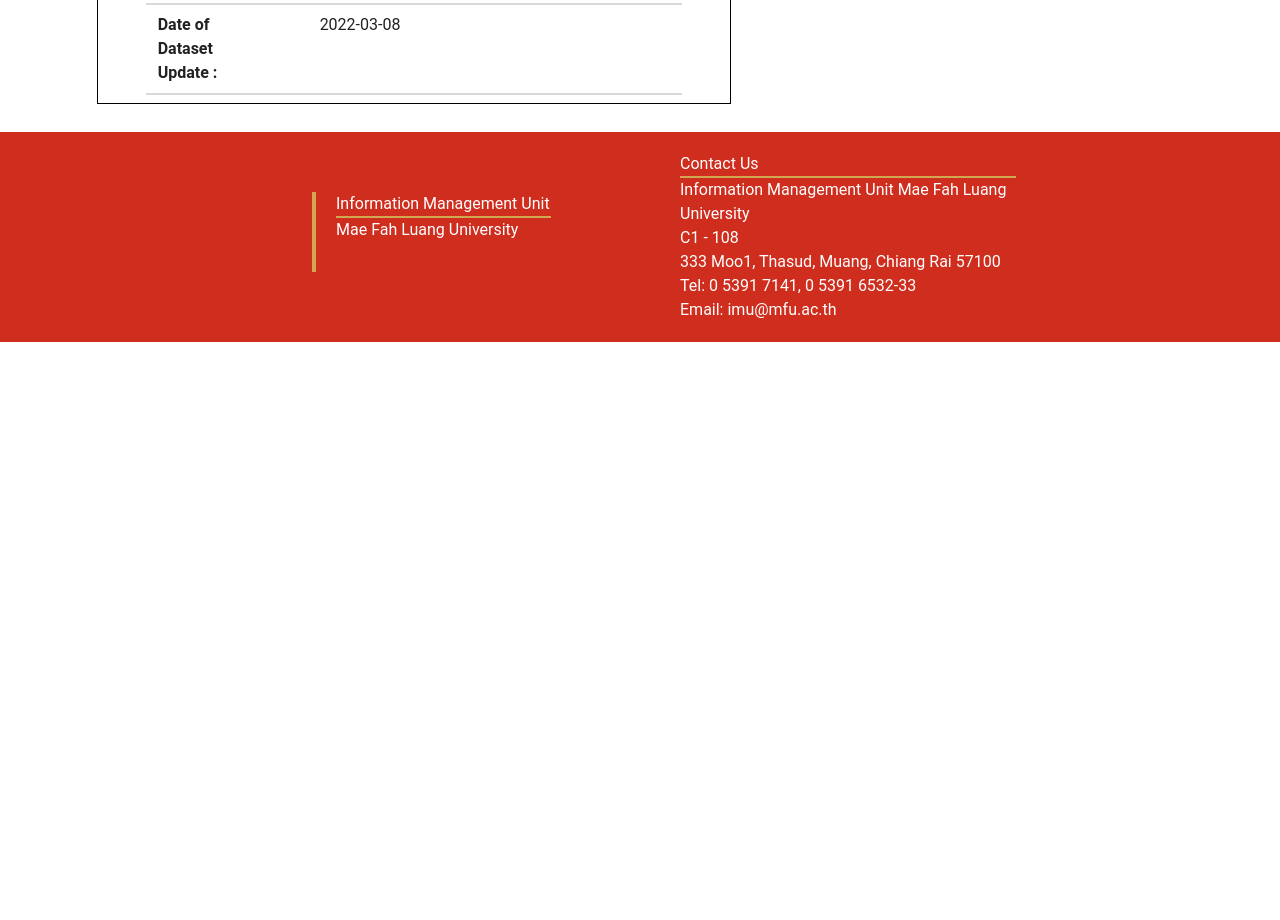
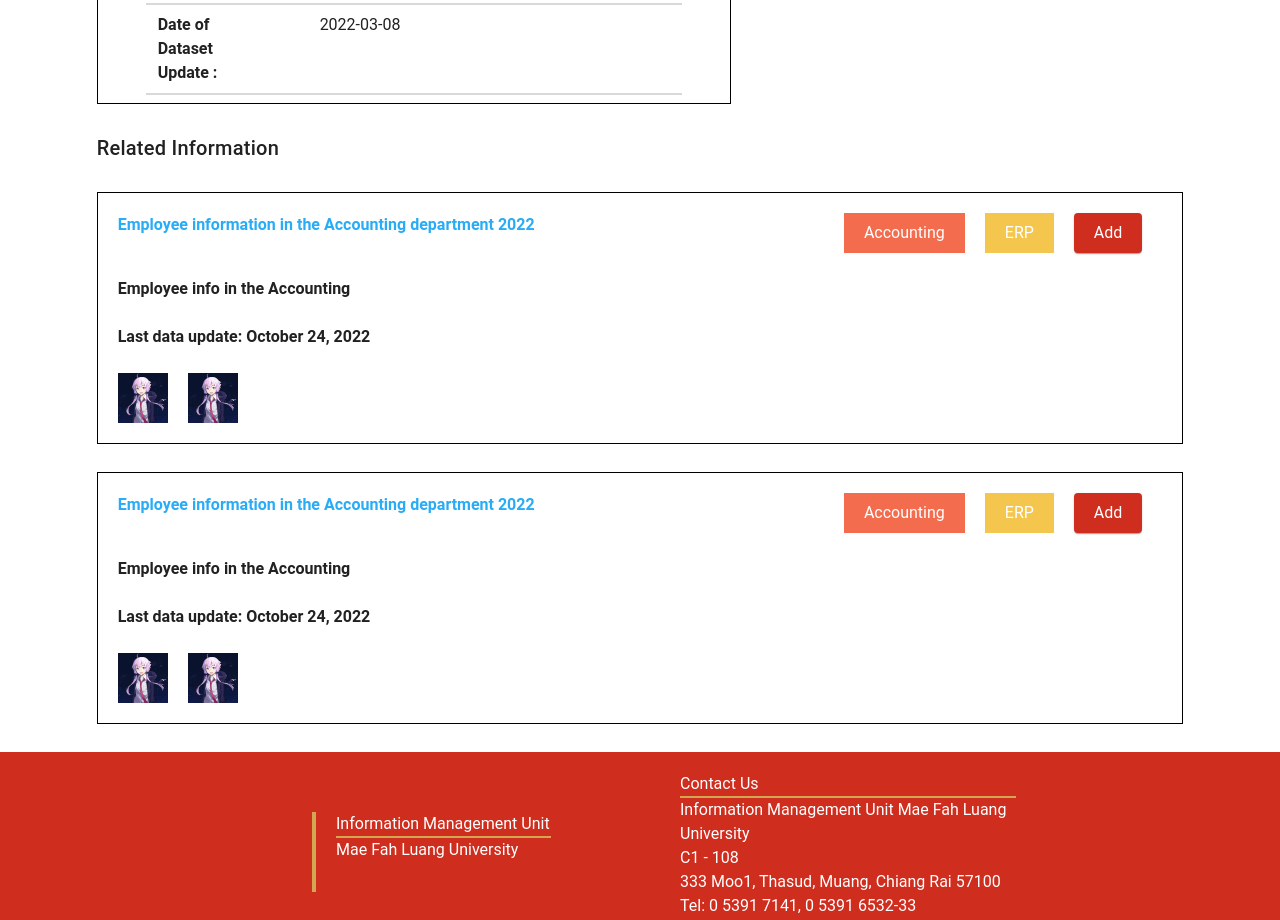
Before and after one commit to k1tsanapong/almost-open-data-frontend, a Nuxt app: page /datasets in a window 1280 px wide. Shown: the part 760-1680 px from the top of the page. Before the commit the page ends 1102 px from the top, so only its background shows below. Built offline with nearby package versions, Linux system fonts and the light colour scheme.

Commit message:
Refactor layout and styling in datasets.vue

```diff
--- a/pages/datasets.vue
+++ b/pages/datasets.vue
@@ -193,7 +193,10 @@
                 cols="12"
                 md="4"
                 class="pa-0"
-                :class="{ 'mt-3 pl-0': $vuetify.display.xs,'mt-0 pl-3': $vuetify.display.smAndUp}"
+                :class="{
+                  'mt-3 pl-0': $vuetify.display.xs,
+                  'mt-0 pl-3': $vuetify.display.smAndUp,
+                }"
               >
                 <div class="fill-height pa-3" style="border: 1px solid black">
                   <v-row justify="center">
@@ -215,7 +218,11 @@
                 cols="12"
                 md="8"
                 class="pa-0"
-                :class="{ 'mt-3 pl-0': $vuetify.display.xs,'mt-3 pl-3': $vuetify.display.sm, 'mt-0 pl-3': $vuetify.display.mdAndUp}"
+                :class="{
+                  'mt-3 pl-0': $vuetify.display.xs,
+                  'mt-3 pl-3': $vuetify.display.sm,
+                  'mt-0 pl-3': $vuetify.display.mdAndUp,
+                }"
               >
                 <div class="fill-height pa-3" style="border: 1px solid black">
                   <div style="color: #070747">
@@ -231,11 +238,149 @@
                 </div>
               </v-col>
             </v-row>
-
-
-
           </v-col>
         </v-row>
+
+        <v-row class="mt-10">
+          <div class="text-h6">Related Information</div>
+        </v-row>
+
+        <v-row class="mt-10">
+          <v-col class="pa-0" cols="12">
+            <div class="fill-height pa-5" style="border: 1px solid black">
+              <v-row>
+                <v-col xs="12">
+                  <div class="font-weight-bold" style="color: #28acf6">
+                    Employee information in the Accounting department 2022
+                  </div>
+                </v-col>
+
+                <v-col class="d-flex justify-end" xs="12">
+                  <v-card
+                    class="mr-5 pa-5 text-white text-center fill-height d-flex align-center justify-center"
+                    color="#F46C4E"
+                    rounded="0"
+                    flat
+                    max-height="40"
+                  >
+                    Accounting
+                  </v-card>
+
+                  <v-card
+                    class="mr-5 pa-5 text-white text-center fill-height d-flex align-center justify-center"
+                    color="#F4C64E"
+                    rounded="0"
+                    flat
+                    max-height="40"
+                  >
+                    ERP
+                  </v-card>
+
+                  <v-card
+                    class="mr-5 pa-5 text-white text-center fill-height d-flex align-center justify-center"
+                    color="primary"
+                    max-height="40"
+                  >
+                    Add
+                  </v-card>
+                </v-col>
+              </v-row>
+
+              <v-row>
+                <v-col>
+                  <div class="font-weight-bold">
+                    Employee info in the Accounting
+                  </div>
+                </v-col>
+              </v-row>
+
+              <v-row>
+                <v-col>
+                  <div class="font-weight-bold">
+                    Last data update: October 24, 2022
+                  </div>
+                </v-col>
+              </v-row>
+
+              <v-row>
+                <v-col class="d-flex">
+                  <v-img class="mr-5" max-width="50px" src="/seki.png" />
+
+                  <v-img class="mr-5" max-width="50px" src="/seki.png" />
+                </v-col>
+              </v-row>
+            </div>
+          </v-col>
+        </v-row>
+
+        <v-row class="mt-10">
+          <v-col class="pa-0" cols="12">
+            <div class="fill-height pa-5" style="border: 1px solid black">
+              <v-row>
+                <v-col xs="12">
+                  <div class="font-weight-bold" style="color: #28acf6">
+                    Employee information in the Accounting department 2022
+                  </div>
+                </v-col>
+
+                <v-col class="d-flex justify-end" xs="12">
+                  <v-card
+                    class="mr-5 pa-5 text-white text-center fill-height d-flex align-center justify-center"
+                    color="#F46C4E"
+                    rounded="0"
+                    flat
+                    max-height="40"
+                  >
+                    Accounting
+                  </v-card>
+
+                  <v-card
+                    class="mr-5 pa-5 text-white text-center fill-height d-flex align-center justify-center"
+                    color="#F4C64E"
+                    rounded="0"
+                    flat
+                    max-height="40"
+                  >
+                    ERP
+                  </v-card>
+
+                  <v-card
+                    class="mr-5 pa-5 text-white text-center fill-height d-flex align-center justify-center"
+                    color="primary"
+                    max-height="40"
+                  >
+                    Add
+                  </v-card>
+                </v-col>
+              </v-row>
+
+              <v-row>
+                <v-col>
+                  <div class="font-weight-bold">
+                    Employee info in the Accounting
+                  </div>
+                </v-col>
+              </v-row>
+
+              <v-row>
+                <v-col>
+                  <div class="font-weight-bold">
+                    Last data update: October 24, 2022
+                  </div>
+                </v-col>
+              </v-row>
+
+              <v-row>
+                <v-col class="d-flex">
+                  <v-img class="mr-5" max-width="50px" src="/seki.png" />
+
+                  <v-img class="mr-5" max-width="50px" src="/seki.png" />
+                </v-col>
+              </v-row>
+            </div>
+          </v-col>
+        </v-row>
+
       </v-col>
 
       <v-col cols="1" />
@@ -243,8 +388,7 @@
   </div>
 </template>
 
-<script>
-</script>
+<script></script>
 
 <style scoped>
 .custom-card {
```
